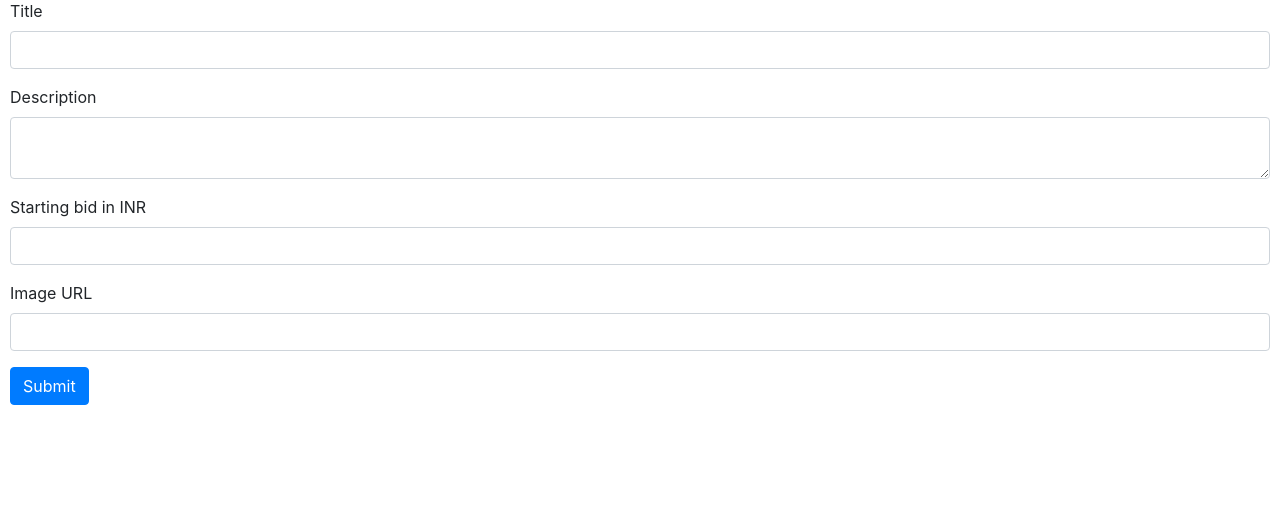
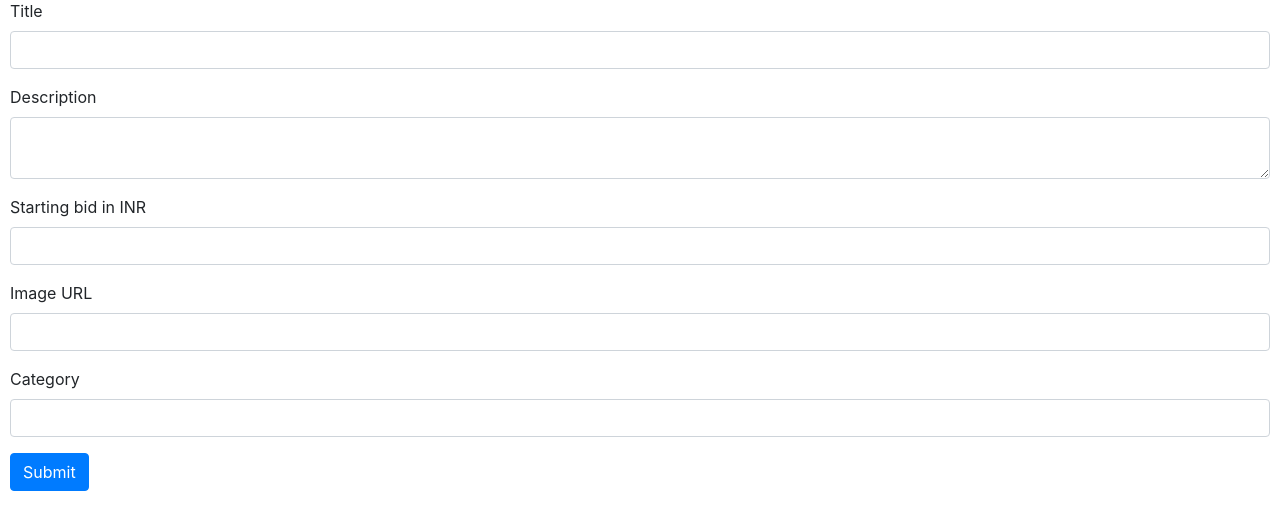
Before and after one commit to manishjoshi394/meBay, a Django app: page /create_listing in a window 1280 px wide. Shown: the part 164-694 px from the top of the page. Run offline with Django 3.2, Linux system fonts and the light colour scheme; a user stored in the database is signed in; some libraries are stand-ins or nearby versions.

Commit message:
users can now create listings

```diff
--- a/auctions/models.py
+++ b/auctions/models.py
@@ -5,7 +5,19 @@ class User(AbstractUser):
     pass
 
 class Listing(models.Model):
-    pass
+    ''' 1. Title of listing
+        2. Text based description
+        3. Starting bid
+        4. Image URL
+        5. Category: fashion/toys/electronics/furniture etc.'''
+    title = models.CharField(max_length=30)
+    desciption = models.TextField()
+    bid = models.IntegerField()
+    imgurl = models.URLField()
+    category = models.CharField(max_length=30)
+
+    def __str__(self):
+        return f"{self.title} for {self.bid} INR"
 
 class Bid(models.Model):
     pass
--- a/auctions/templates/auctions/create_listing.html
+++ b/auctions/templates/auctions/create_listing.html
@@ -17,22 +17,27 @@ Create Listing
 
     <div class="form-group">
         <label for="title_input">Title</label>
-        <input class="form-control" type="text" id="title_input">
+        <input class="form-control" type="text" id="title_input" name="title">
     </div>
 
     <div class="form-group">
         <label for="description_input">Description</label>
-        <textarea class="form-control" id="description_input"></textarea>
+        <textarea class="form-control" id="description_input" name="description"></textarea>
     </div>
 
     <div class="form-group">
         <label for="bid_input">Starting bid in INR</label>
-        <input class="form-control" id="bid_input" type="number">
+        <input class="form-control" id="bid_input" type="number" name="bid">
     </div>
 
     <div class="form-group">
         <label for="image_input">Image URL</label>
-        <input class="form-control" id="image_input" type="url">
+        <input class="form-control" id="image_input" type="url" name="imgurl">
+    </div>
+
+    <div class="form-group">
+        <label for="category_input">Category</label>
+        <input class="form-control" type="text" id="category_input" name="category">
     </div>
 
     <button class="btn btn-primary" type="submit">Submit</button>
--- a/auctions/views.py
+++ b/auctions/views.py
@@ -4,7 +4,7 @@ from django.http import HttpResponse, HttpResponseRedirect, HttpRequest
 from django.shortcuts import render
 from django.urls import reverse
 
-from .models import User
+from .models import User, Listing
 
 
 def index(request):
@@ -64,6 +64,21 @@ def register(request):
 def create_listing(request):
     assert isinstance(request, HttpRequest)
     if (request.method == "POST"):
-        pass
+        # Process following
+        # 1. Title of listing
+        # 2. Text based description
+        # 3. Starting bid
+        # 4. Image URL
+        # 5. Category: fashion/toys/electronics/furniture etc.'''
+
+        title = request.POST["title"]
+        description = request.POST["description"]
+        bid = request.POST["bid"]
+        imgurl = request.POST["imgurl"]
+        category = request.POST["category"]
+
+        listing = Listing(title=title, desciption=description, bid=bid, imgurl=imgurl, category=category)
+        listing.save()
+        return HttpResponseRedirect(reverse("index"))
     else:
         return render(request, "auctions/create_listing.html")
```
Also changed, not shown: auctions/migrations/0002_bid_listing.py (added), db.sqlite3.
